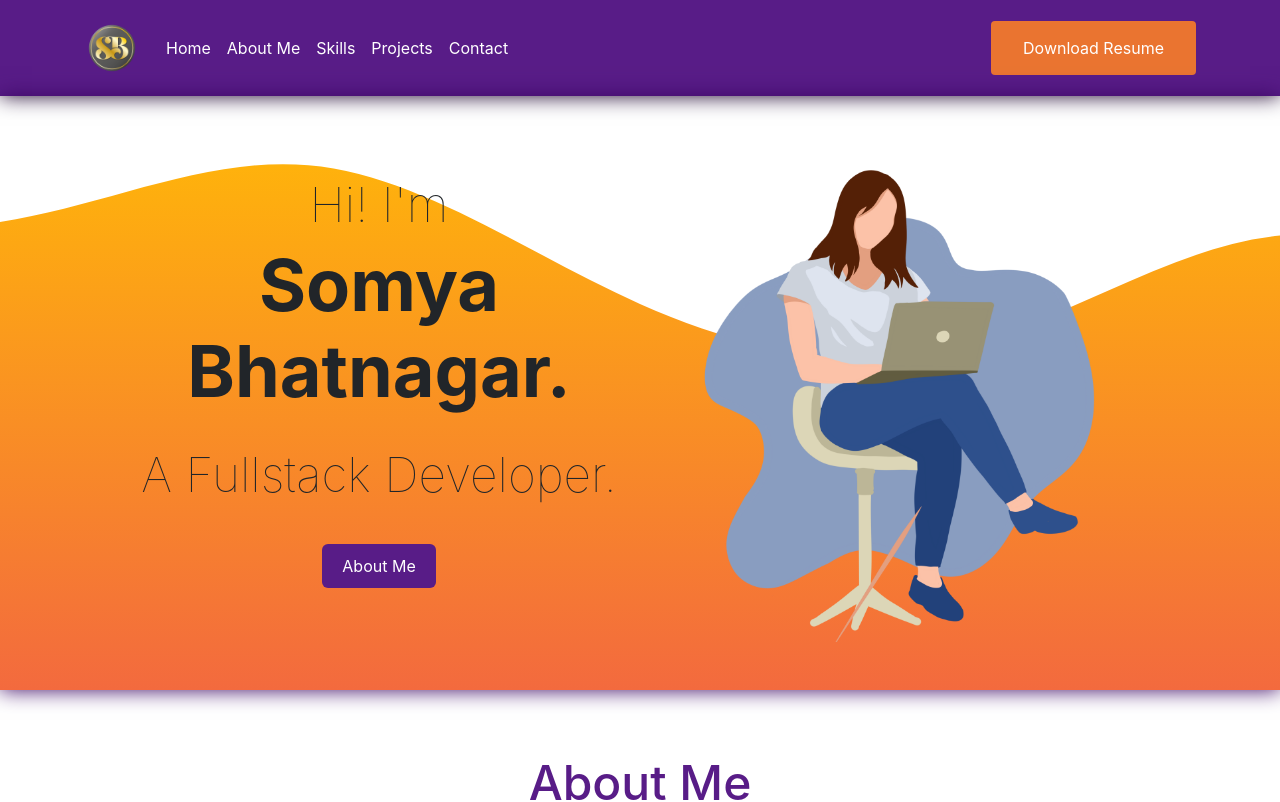
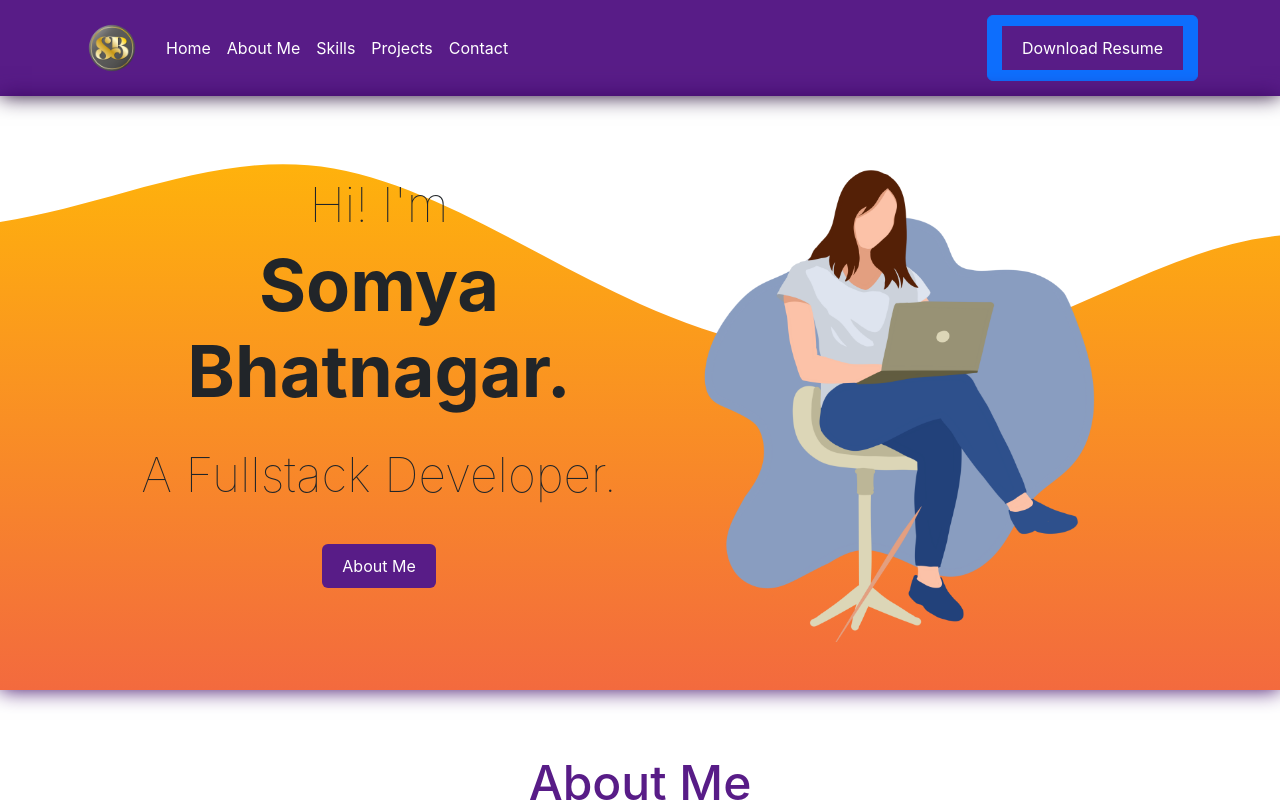
Before and after one commit to SomyaBhatnagar19/fullstackDevPortfolio, a React (Create React App) app: page / in a window 1280 px wide. Shown: the top 802 px of the page. Built offline with nearby package versions, Linux system fonts and the light colour scheme.

Commit message:
Updating the git link.

```diff
--- a/src/pages/footer.js
+++ b/src/pages/footer.js
@@ -16,7 +16,7 @@ function Footer() {
     <footer className="footer">
       <div className="footer-rights">© {new Date().getFullYear()} Rights Reserved to Somya Bhatnagar</div>
       <div className="footer-social">
-      <a href="https://github.com/somya1403" target="_blank" rel="noopener noreferrer"><FaGithub style={{ color: '#020617' }} /></a>
+      <a href="https://github.com/SomyaBhatnagar19" target="_blank" rel="noopener noreferrer"><FaGithub style={{ color: '#020617' }} /></a>
         <a href="https://linkedin.com/in/somya-bhatnagar" target="_blank" rel="noopener noreferrer"><FaLinkedin style={{ color: '#1d4ed8' }} /></a>
       </div>
       <button className="btn btn-primary btn-scroll-top" onClick={scrollToTop}><FaChevronUp /></button>
--- a/src/pages/menu.js
+++ b/src/pages/menu.js
@@ -42,8 +42,8 @@ function Menu() {
           </Nav>
           <Nav>
             {/* <Nav.Link href="#Resume" onClick={(event) => { scrollToSection(event); handleNavClick(); }}>Download Resume</Nav.Link> */}
-            <Button className="resume">
-              <a href={resume} download="resume" className="resume-link">
+            <Button>
+              <a href={resume} download="resume"  className="resume">
                 Download Resume
               </a>
             </Button>
```
Also changed, not shown: src/assets/chatapimg2.PNG (added).
